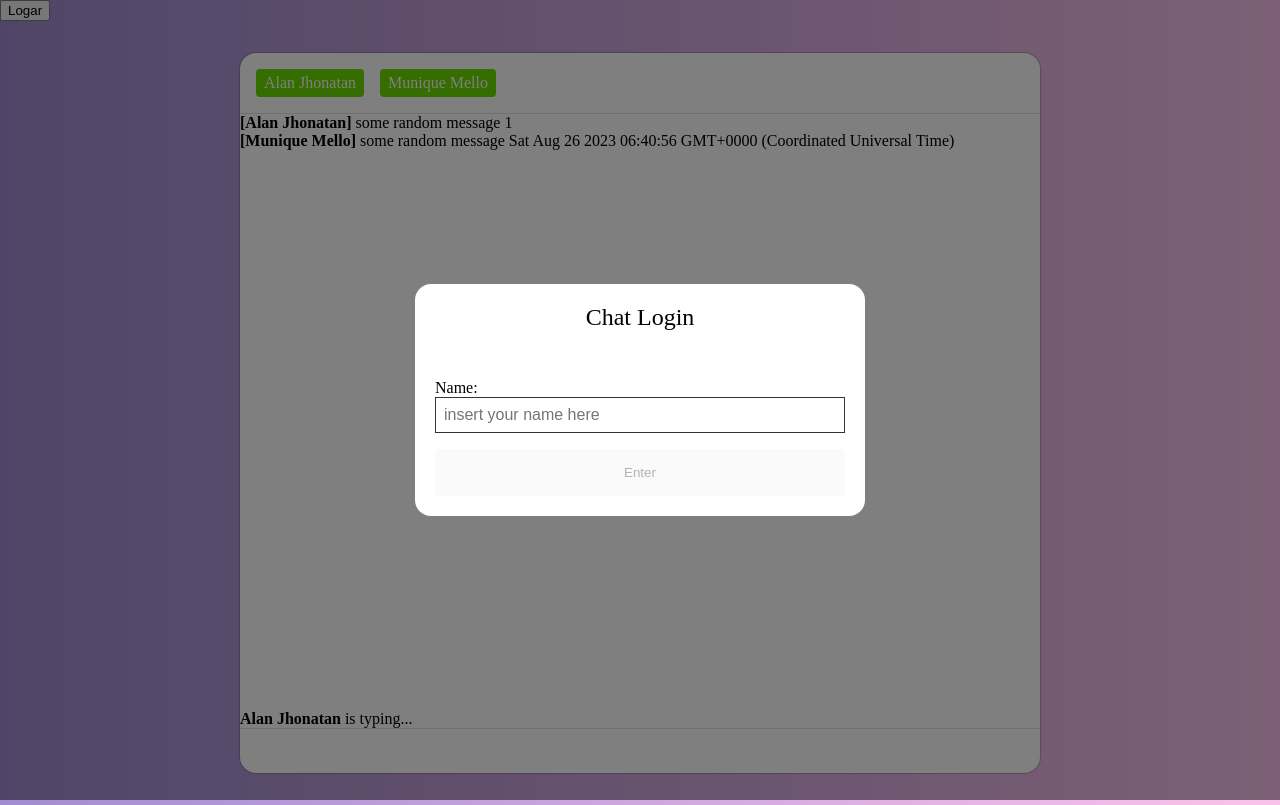
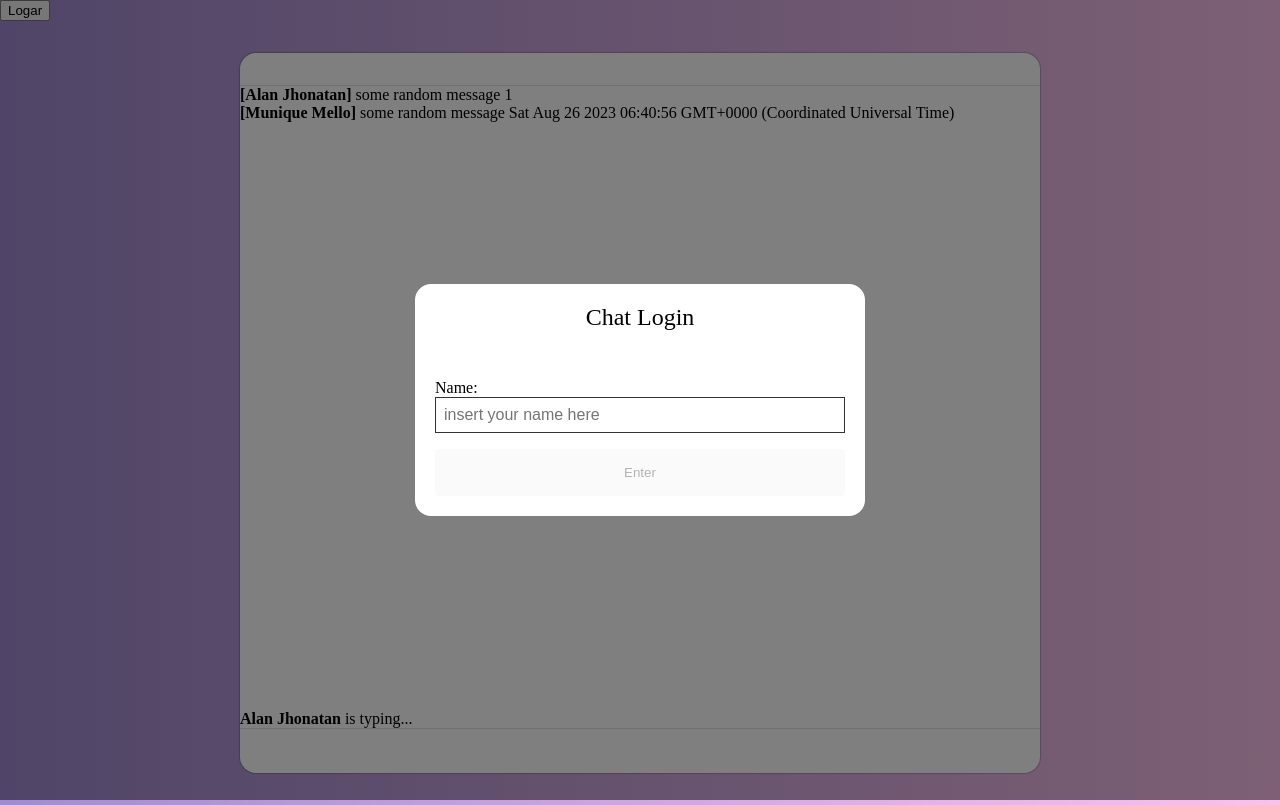
Before and after one commit to AlanJhonatan/study-websockets-react, a React (Vite) app in the folder client-react/: page / in a window 1280 px wide. Built offline with nearby package versions, Linux system fonts and the light colour scheme.

Commit message:
feat(client): add context implementation in profiles

```diff
--- a/client-react/src/components/Profiles.tsx
+++ b/client-react/src/components/Profiles.tsx
@@ -1,27 +1,8 @@
-import { useState } from "react"
-
-interface Profile {
-    id: string,
-    name: string
-}
+import { useContext } from "react"
+import { ChatContext } from "../context/ChatContext"
 
 export function Profiles() {
-    const profileMock = [
-        {
-            id: crypto.randomUUID(),
-            name: "Alan Jhonatan",
-        },
-        {
-            id: crypto.randomUUID(),
-            name: "Munique Mello",
-        }
-    ]
-
-    const [profiles, _] = useState<Profile[]>(profileMock)
-
-    // function addProfile(data: Profile) {
-    //     setProfiles(current => ([...current, data]))
-    // }
+    const { profiles } = useContext(ChatContext)
 
     return (
         <div className='container-profiles'>
@@ -29,7 +10,7 @@ export function Profiles() {
                 profiles.map((profile) => {
                     return (
                         <div key={profile.id}>
-                            {profile.name}
+                            {profile.user}
                         </div>
                     )
                 })
```
